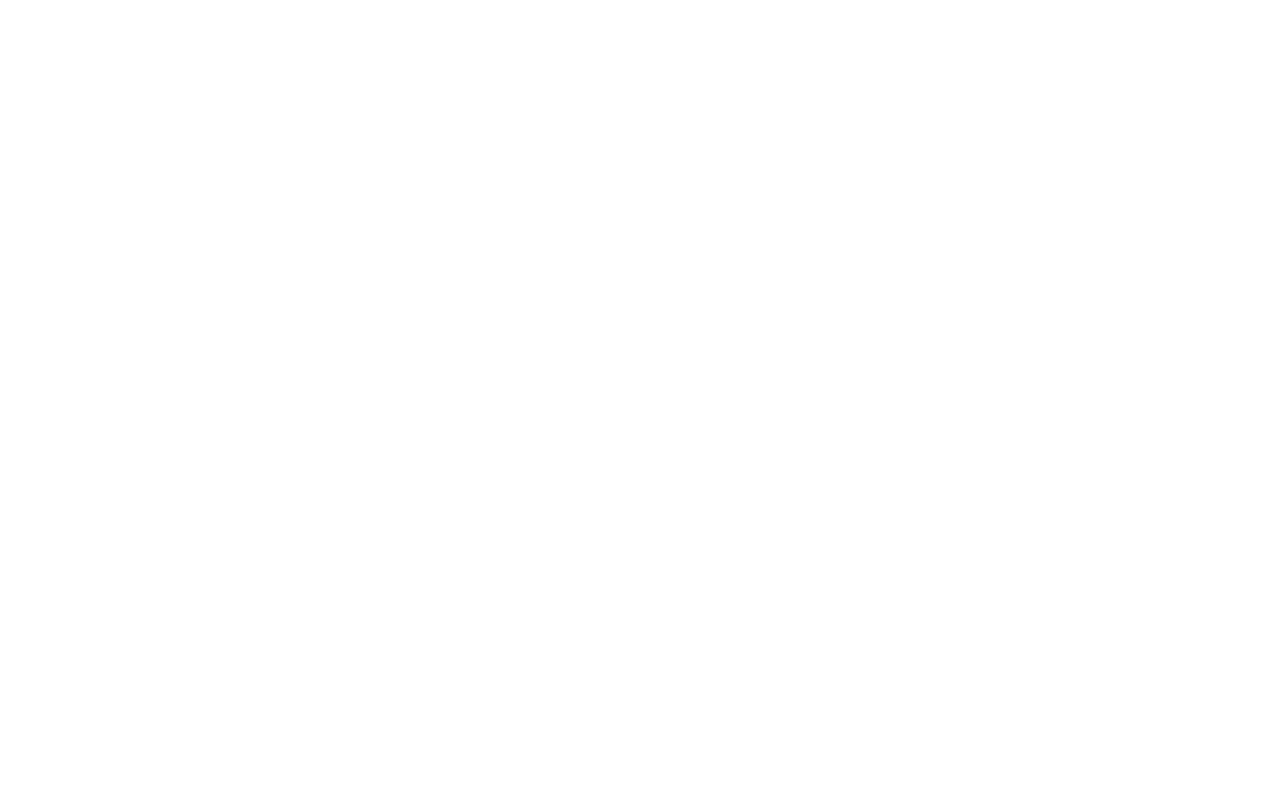
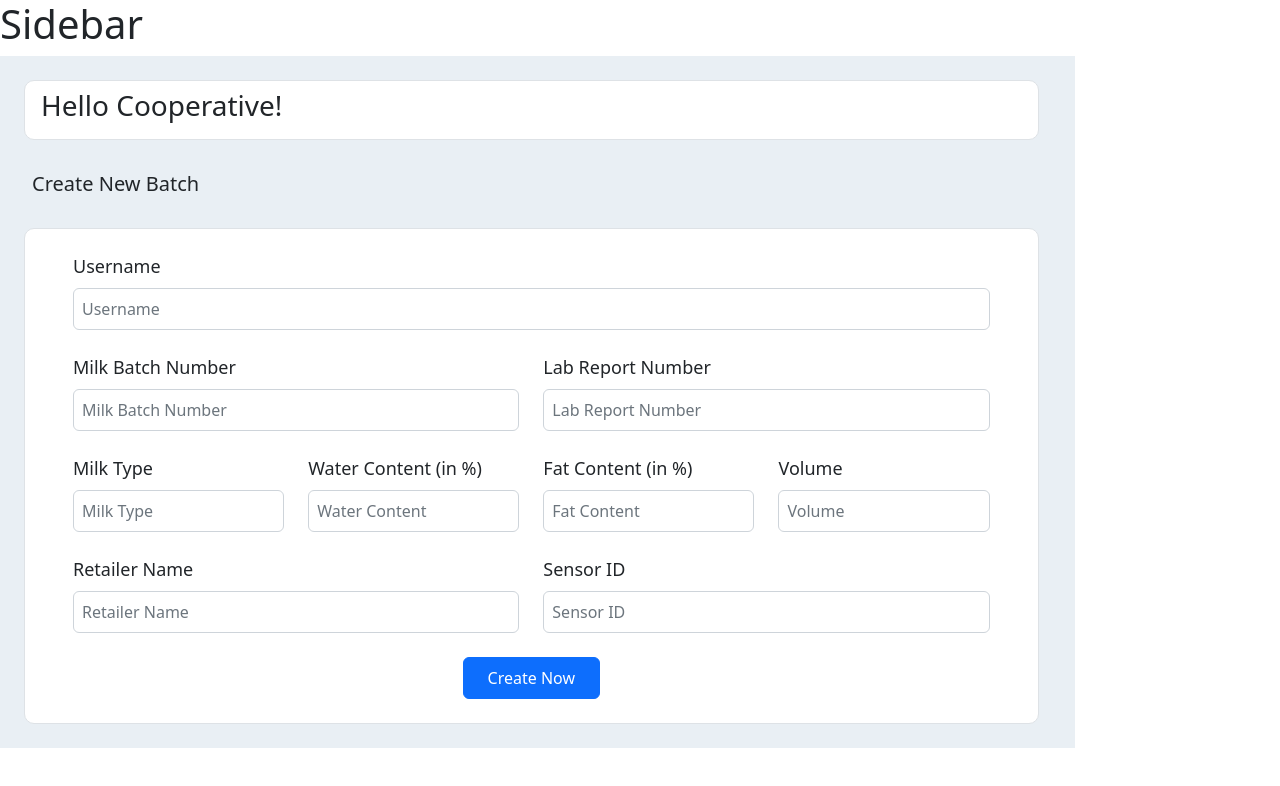
Before and after one commit to Bugs-Please/DairyDev, a React (Create React App) app in the folder frontend/: page /new-batch in a window 1280 px wide. Before the commit this address had no page. Shown: the top 786 px of the page. Built offline with nearby package versions, Linux system fonts and the light colour scheme; some icons are missing.

Commit message:
Added Form

```diff
--- a/frontend/src/App.js
+++ b/frontend/src/App.js
@@ -9,7 +9,8 @@
 import LandingPage from './Screens/LandingPage/LandingPage';
 import Login from './Screens/Login/Login';
 import Signup from './Screens/Signup/Signup';
-import Tracking from './Components/Tracking/Tracking'
+import Tracking from './Components/Tracking/Tracking';
+import Form from './Components/Form/Form';
 
 const App = () => {
     return (
@@ -20,7 +21,7 @@
                 <Route path = "/signup" element={<Signup />} />
                 <Route path = "/dashboard" element={<Dashboard/>} />
                 <Route path = "/tracking" element={<Tracking/>} />
-
+                <Route path = "/new-batch" element={<Form/>} />
             </Routes>
         </Router>
     )
--- /dev/null
+++ b/frontend/src/Components/Form/Form.css
@@ -0,0 +1,21 @@
+.outer-container
+{
+    overflow-x: hidden;
+}
+
+.form-label
+{
+    font-size: 18px;
+    font-weight: 400;
+}
+
+.form-section
+{
+    background-color: #E9EFF4;
+}
+
+.user-heading, .form-block
+{
+    background-color: #fff;
+    border-radius: 10px;
+}
--- /dev/null
+++ b/frontend/src/Components/Form/Form.js
@@ -0,0 +1,206 @@
+import React, { useState } from "react";
+import { Col, Row } from "react-bootstrap";
+import Sidebar from "../../Components/Sidebar/Sidebar";
+import "./Form.css";
+
+const Form = () => {
+  const [formData, setFormData] = useState({
+    username: "",
+    batch_number: "",
+    report_number: "",
+    milk_type: "",
+    water_content: "",
+    fat_content: "",
+    volume: "",
+    retailer_name: "",
+    sensor_id: "",
+  });
+
+  const {
+    username,
+    batch_number,
+    report_number,
+    milk_type,
+    water_content,
+    fat_content,
+    volume,
+    retailer_name,
+    sensor_id,
+  } = formData;
+
+  const onChange = (e) => {
+    console.log(e.target.name, e.target.value);
+    setFormData({ ...formData, [e.target.name]: e.target.value });
+  };
+  const onSubmit = (e) => {
+    e.preventDefault();
+  };
+
+  return (
+    <div style={{ "overflow-x": "hidden" }}>
+      <Row className="outer-container">
+        <Sidebar />
+
+        <Col xs={10} className="form-section">
+          <div className="user-heading border p-2 px-3 mt-4 m-4">
+            <h3> Hello Cooperative!</h3>
+          </div>
+          <h5 className="m-4 p-2">Create New Batch</h5>
+          <div className="form-block border p-4 px-5 mt-3 m-4">
+            <form onSubmit={(e) => onSubmit(e)}>
+              <label for="username" className="form-label">
+                Username
+              </label>
+              <br />
+              <input
+                className="form-control p-2"
+                type="text"
+                placeholder="Username"
+                name="username"
+                value={username}
+                onChange={(e) => onChange(e)}
+                required
+              />
+
+              <br />
+              <div className="row">
+                <div className="col-md-6">
+                  <label for="batch_number" className="form-label">
+                    Milk Batch Number
+                  </label>
+                  <input
+                    className="form-control p-2"
+                    type="text"
+                    placeholder="Milk Batch Number"
+                    name="batch_number"
+                    value={batch_number}
+                    onChange={(e) => onChange(e)}
+                    required
+                  />
+                </div>
+                <div className="col-md-6">
+                  <label for="report_number" className="form-label">
+                    Lab Report Number
+                  </label>
+                  <input
+                    className="form-control p-2"
+                    type="text"
+                    placeholder="Lab Report Number"
+                    name="report_number"
+                    value={report_number}
+                    onChange={(e) => onChange(e)}
+                    required
+                  />
+                </div>
+              </div>
+
+              <br />
+              <div className="row">
+                <div className="col-md-6 col-lg-3">
+                  <label for="milk_type" className="form-label">
+                    Milk Type
+                  </label>
+                  <input
+                    className="form-control p-2"
+                    type="text"
+                    placeholder="Milk Type"
+                    name="milk_type"
+                    value={milk_type}
+                    onChange={(e) => onChange(e)}
+                    required
+                  />
+                </div>
+                <div className="col-md-6 col-lg-3">
+                  <label for="water_content" className="form-label">
+                    Water Content (in %)
+                  </label>
+                  <input
+                    className="form-control p-2"
+                    type="number"
+                    placeholder="Water Content"
+                    name="water_content"
+                    value={water_content}
+                    onChange={(e) => onChange(e)}
+                    required
+                  />
+                </div>
+                <div className="col-md-6 col-lg-3">
+                  <label for="fat_content" className="form-label">
+                    Fat Content (in %)
+                  </label>
+                  <input
+                    className="form-control p-2"
+                    type="number"
+                    placeholder="Fat Content"
+                    name="fat_content"
+                    value={fat_content}
+                    onChange={(e) => onChange(e)}
+                    required
+                  />
+                </div>
+                <div className="col-md-6 col-lg-3">
+                  <label for="volume" className="form-label">
+                    Volume
+                  </label>
+                  <input
+                    className="form-control p-2"
+                    type="number"
+                    placeholder="Volume"
+                    name="volume"
+                    value={volume}
+                    onChange={(e) => onChange(e)}
+                    required
+                  />
+                </div>
+              </div>
+
+              <br />
+
+              <div className="row">
+                <div className="col-md-6">
+                  <label for="retailer_name" className="form-label">
+                    Retailer Name
+                  </label>
+                  <input
+                    className="form-control p-2"
+                    type="text"
+                    placeholder="Retailer Name"
+                    name="retailer_name"
+                    value={retailer_name}
+                    onChange={(e) => onChange(e)}
+                    required
+                  />
+                </div>
+                <div className="col-md-6">
+                  <label for="sensor_id" className="form-label">
+                    Sensor ID
+                  </label>
+                  <input
+                    className="form-control p-2"
+                    type="text"
+                    placeholder="Sensor ID"
+                    name="sensor_id"
+                    value={sensor_id}
+                    onChange={(e) => onChange(e)}
+                    required
+                  />
+                </div>
+              </div>
+
+              <br />
+              <div class="mx-auto text-center">
+                <input
+                  type="submit"
+                  className="py-2 px-4 btn btn-primary"
+                  value="Create Now"
+                />
+              </div>
+            </form>
+          </div>
+        </Col>
+      </Row>
+    </div>
+  );
+};
+
+export default Form;
--- a/frontend/src/Screens/Dashboard/Dashboard.js
+++ b/frontend/src/Screens/Dashboard/Dashboard.js
@@ -1,15 +1,13 @@
 import React from 'react'
 import { Row, Col } from 'react-bootstrap'
 import Sidebar from '../../Components/Sidebar/Sidebar'
-import Profile from './Profile'
+import Profile from './FarmerProfile'
 
 const Dashboard = () => {
   return (
     <div>
         <Row>
-            <Col xs = {2}>
-                <Sidebar />
-            </Col>
+            <Sidebar />
             <Col xs = {10}>
                 <h1>dashboard for all profiles</h1>
                 <Profile/>
--- a/frontend/src/Screens/LandingPage/LandingPage.js
+++ b/frontend/src/Screens/LandingPage/LandingPage.js
@@ -11,13 +11,13 @@
       <div >
           {/* <div className="landing" /> */}
           <Navbar className="nav" />
-
-
           {/* we need a banner component which will be placed just after the navbar */}
           <Banner className="banner" />
           {/* A component for process tab */}
-          <h2 className="text-center">Our Process</h2>
-          <Process className="process"/>
+          <section id='working-process'>
+          <h2 className="text-center ">Our Process</h2>
+          <Process className="process" />
+          </section>
           {/* benefits cards component */}
           <KeyBenefit />
           {/* Advantages component */}
```
